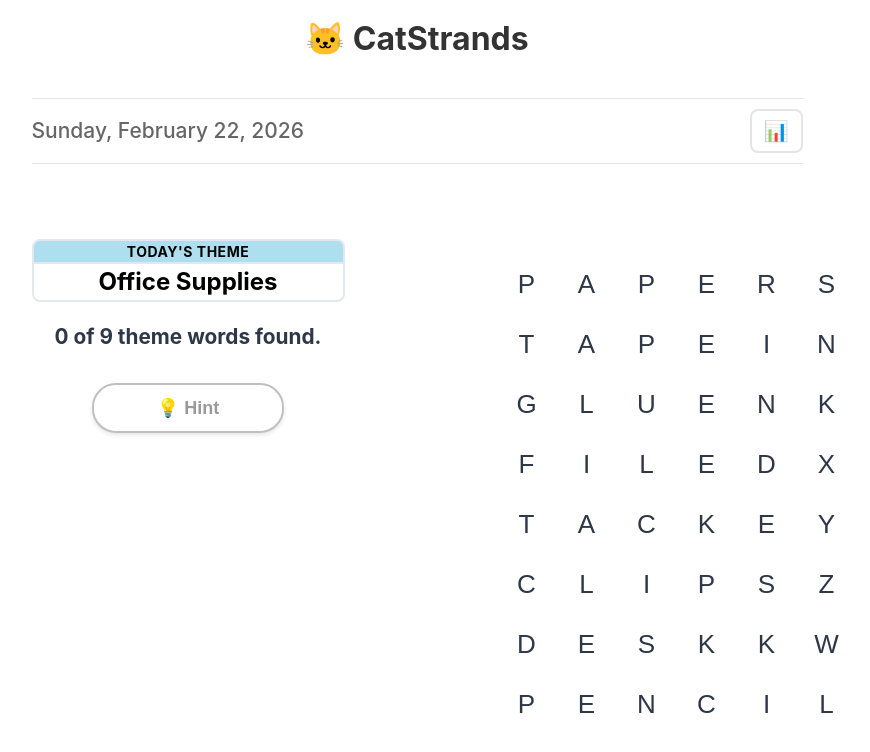
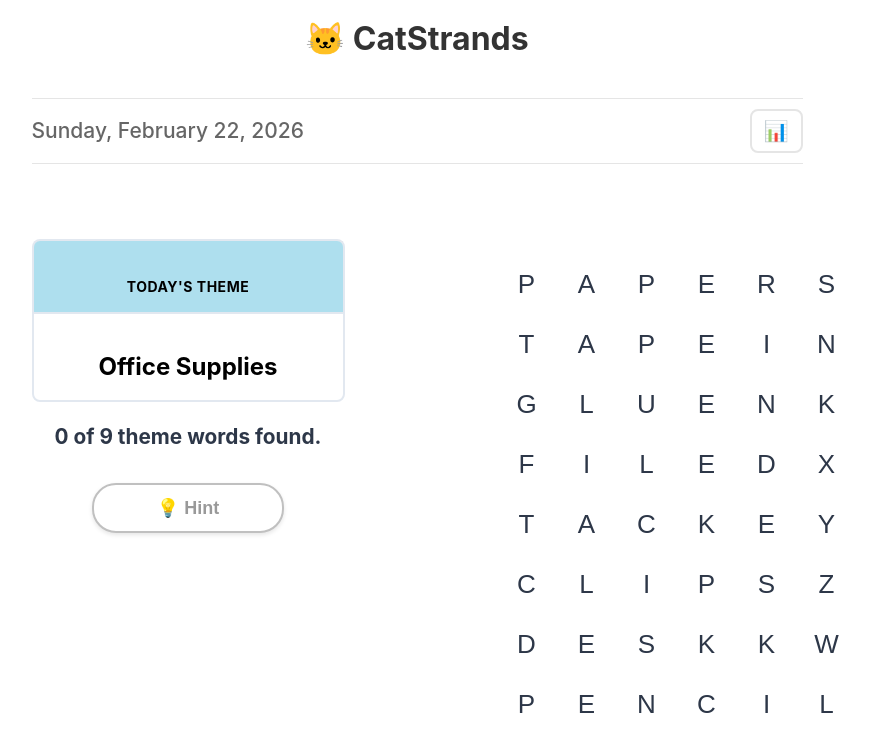
Before and after one commit to slmingol/catstrands, a React (Vite) app: page / in a window 1280 px wide. Shown: the top 752 px of the page, without its empty margins (223-1093 px from the left). Built offline with nearby package versions, Linux system fonts and the light colour scheme.

Commit message:
Change theme padding to 35px top and 15px bottom

```diff
--- a/src/components/StrandsGame.css
+++ b/src/components/StrandsGame.css
@@ -96,7 +96,7 @@
   text-transform: uppercase;
   letter-spacing: 0.5px;
   background: #aedfee;
-  padding: 0px;
+  padding: 35px 0 15px 0;
   border-radius: 8px 8px 0 0;
   border: 2px solid #e2e8f0;
   border-bottom: none;
@@ -107,7 +107,7 @@
   font-size: 1.5rem;
   font-weight: 700;
   color: #000;
-  padding: 0px;
+  padding: 35px 0 15px 0;
   background: white;
   border-radius: 0 0 8px 8px;
   border: 2px solid #e2e8f0;
```
